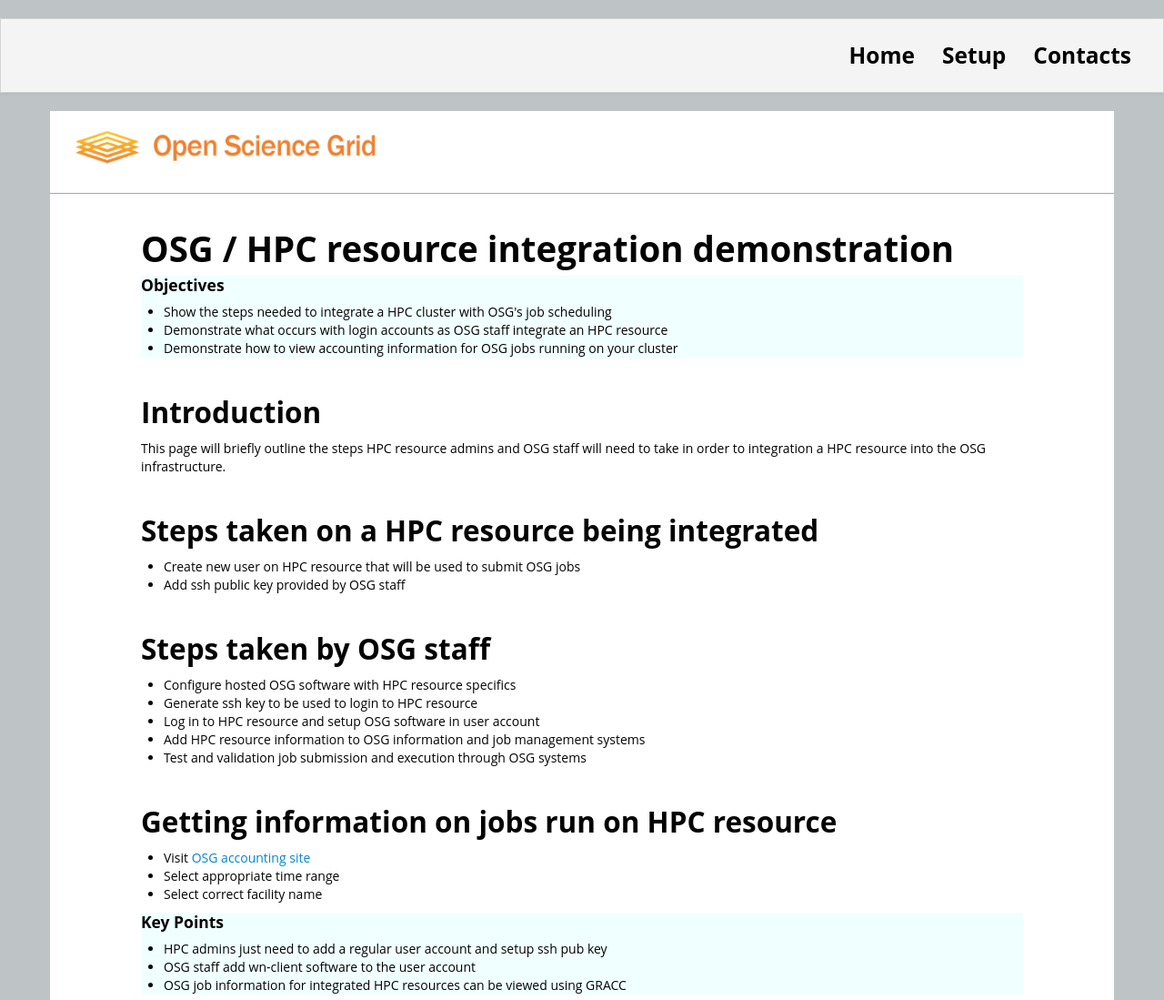
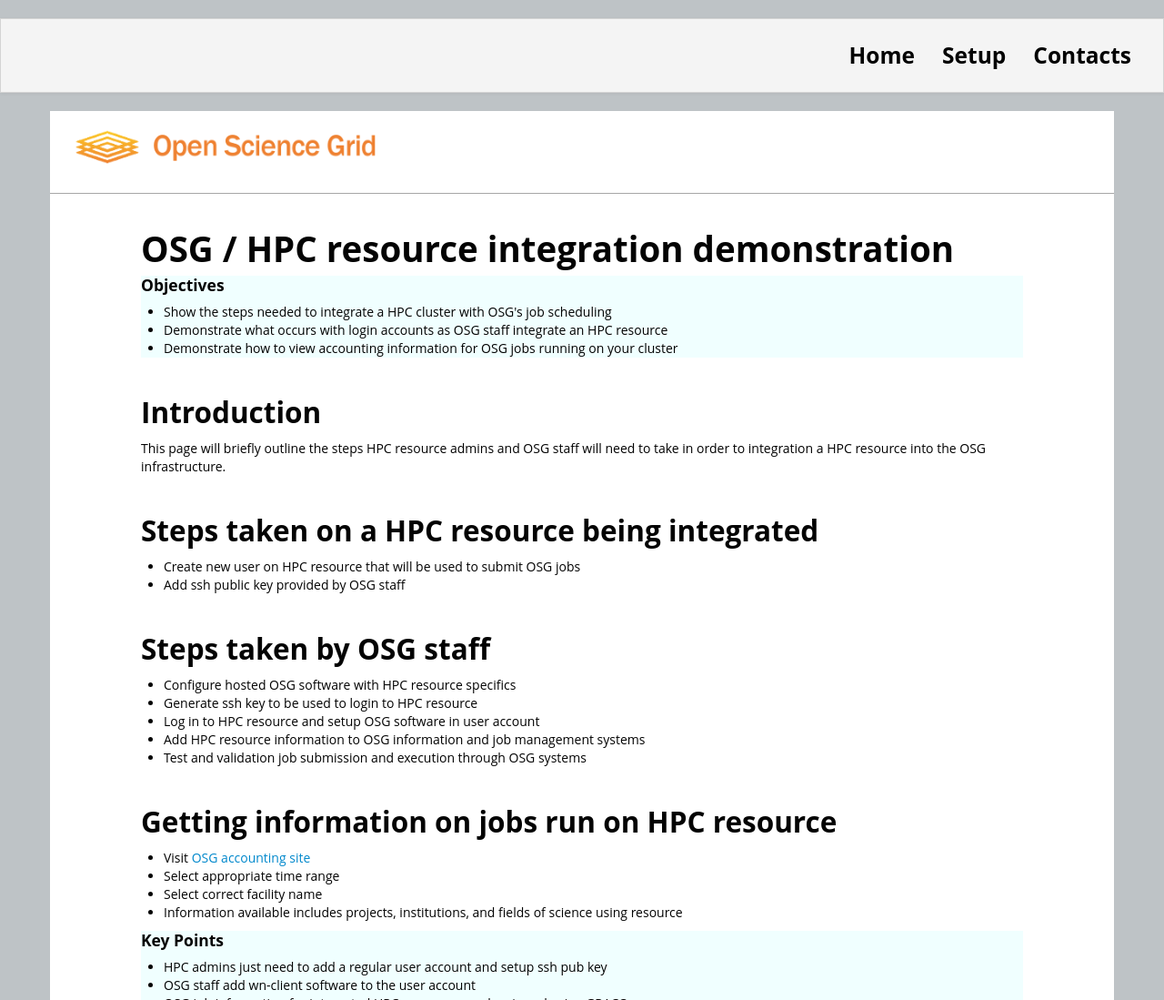
Before and after one commit to SWC-OSG-Workshop/OSG-HostedCE-RMACC17, a Jekyll site: the page built from demo.md, in a window 1280 px wide, cut to the strip 0-1099 px from the top of the page. Shown: the whole strip at 91% size. Built offline with Jekyll 4.4.1, drawn with Linux system fonts in a browser that asks for light colours; nearby versions of some CDN libraries; library files that are not in the unit come from our copies.

Commit message:
Update text

```diff
--- a/demo.md
+++ b/demo.md
@@ -32,6 +32,7 @@
    * Visit [OSG accounting site](https://gracc.opensciencegrid.org/dashboard/db/payload-jobs-summary?orgId=1)
    * Select appropriate time range
    * Select correct facility name
+   * Information available includes projects, institutions, and fields of science using resource
 
 <div class="keypoints" markdown="1">
 #### Key Points
```
